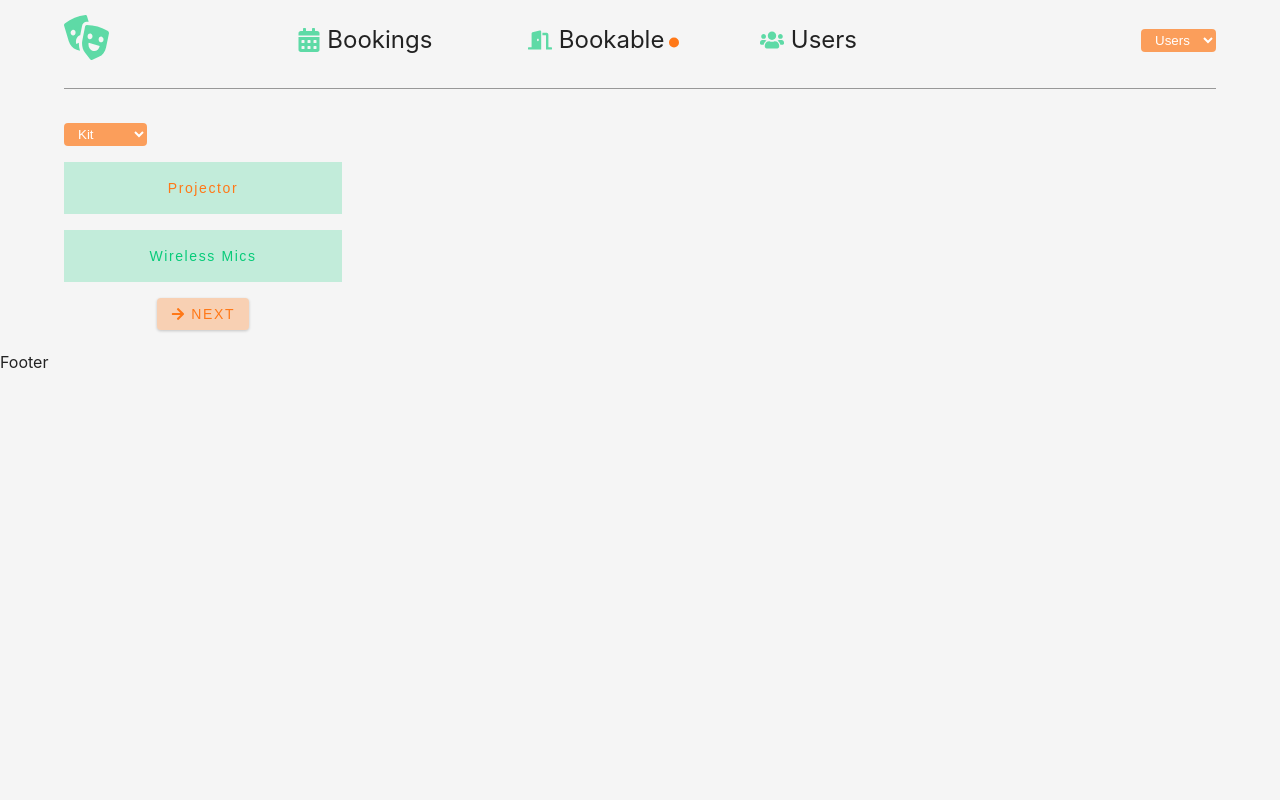
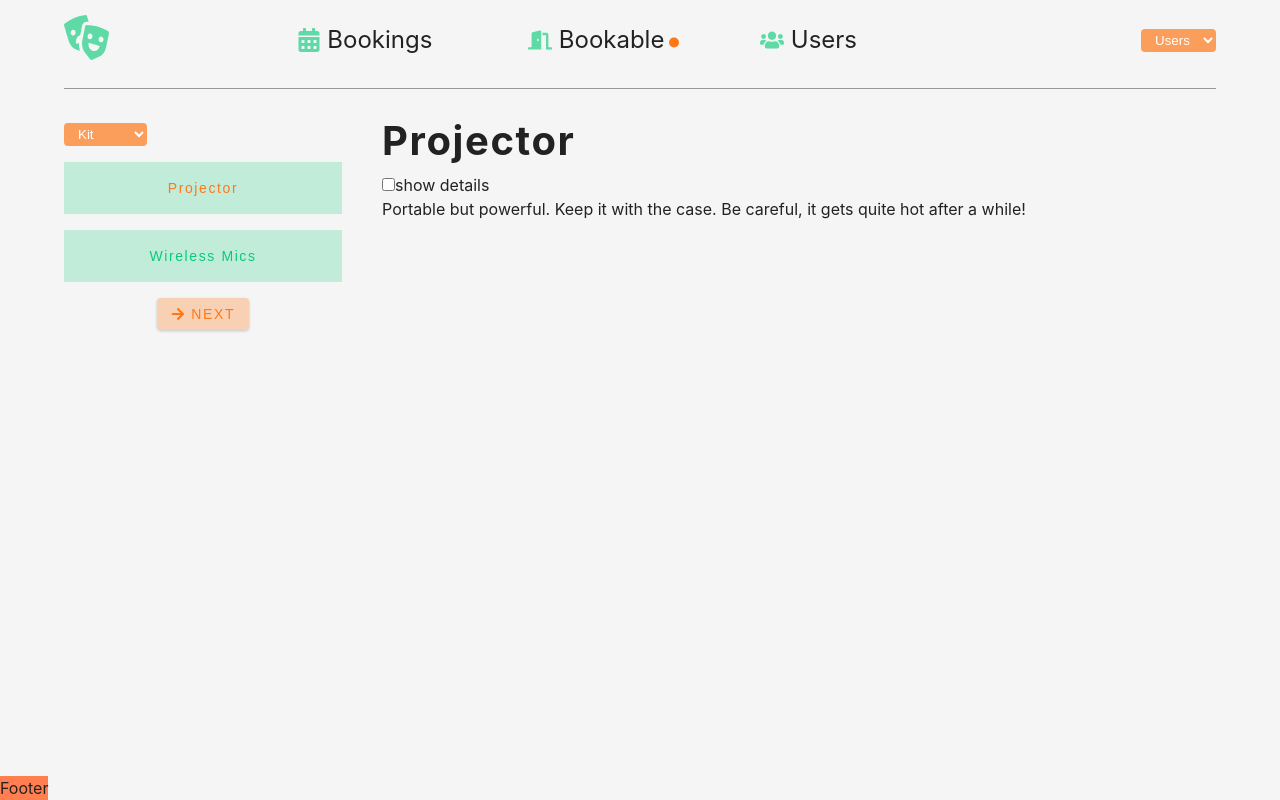
Before and after one commit to VladiVK/react-ts-bookable, a React (Create React App) app: page /bookable in a window 1280 px wide. Built offline with nearby package versions, Linux system fonts and the light colour scheme.

Commit message:
chore: initial setup Bookable details section

```diff
--- a/src/components/bokkablesList/BookablesList.tsx
+++ b/src/components/bokkablesList/BookablesList.tsx
@@ -1,7 +1,7 @@
 import React, { useState, useEffect } from 'react';
 import { FaArrowRight } from 'react-icons/fa';
 import { BookablesListWrapper } from './style';
-
+import { days, sessions } from '../../utils/static.json';
 import { useAppDispatch, useAppSelector } from '../../hooks/hooks';
 import {
   changeGroup,
@@ -9,6 +9,8 @@ import {
   updateBookablesInGroup,
   setBookableIndex,
   resetBookableIndex,
+  setBookable,
+  changeDetailsStatus,
 } from '../../store/bookablesSlice/bookables_slice';
 
 const BookablesList = () => {
@@ -18,18 +20,24 @@ const BookablesList = () => {
     bookablesInGroup,
     groups,
     bookableIndex,
+    bookable,
+    hasDetails,
   } = useAppSelector((state) => state.bookables);
 
   useEffect(() => {
     dispatch(resetBookableIndex());
+    dispatch(updateBookablesInGroup());
   }, [selectedGroup]);
 
   useEffect(() => {
-    dispatch(updateBookablesInGroup());
-  }, [selectedGroup]);
+    dispatch(setBookable());
+  }, [bookableIndex]);
 
   return (
     <BookablesListWrapper>
+      {/* Groups */}
+
+      <div className='bookables__group-container'>
         <select
           value={selectedGroup}
           className='bookables__group'
@@ -71,6 +79,51 @@ const BookablesList = () => {
             <span>next</span>
           </button>
         </p>
+      </div>
+      {/* Details */}
+      {bookable && (
+        <div className='bookable-details'>
+          <div className='bookable-details__item'>
+            <div className='bookable-details__item--header'>
+              <h2 className='bookable-details__item--title'>
+                {bookable.title}
+              </h2>
+              <span className='bookable-details__item--controls'>
+                <label htmlFor='details'>
+                  <input
+                    type='checkbox'
+                    name='details'
+                    id='details'
+                    checked={hasDetails}
+                    onChange={() => dispatch(changeDetailsStatus())}
+                  />
+                  show details
+                </label>
+              </span>
+            </div>
+
+            <p>{bookable.notes}</p>
+
+            {hasDetails && (
+              <div className='bookable-details__item--specialities'>
+                <h3>Availability</h3>
+                <div className='bookable-details__item--availability'>
+                  <ul>
+                    {bookable.days.map((d) => (
+                      <li key={d}>{days[d]}</li>
+                    ))}
+                  </ul>
+                  <ul>
+                    {bookable.sessions.map((s) => (
+                      <li key={s}>{sessions[s]}</li>
+                    ))}
+                  </ul>
+                </div>
+              </div>
+            )}
+          </div>
+        </div>
+      )}
     </BookablesListWrapper>
   );
 };
--- a/src/components/bokkablesList/style.js
+++ b/src/components/bokkablesList/style.js
@@ -1,8 +1,17 @@
 import styled from 'styled-components';
 
 export const BookablesListWrapper = styled.div`
-  width: 100%;
-  max-width: 20rem;
+  display: grid;
+
+  @media (min-width: 992px) {
+    grid-template-columns: 1fr 3fr;
+    grid-column-gap: 2.5rem;
+  }
+
+  .bookables__group-container {
+    width: 100%;
+    max-width: 20rem;
+  }
 
   .bookables__group {
     padding: 3px 10px;
--- a/src/components/footer/Footer.tsx
+++ b/src/components/footer/Footer.tsx
@@ -1,7 +1,8 @@
 import React from 'react';
+import { FooterWrapper } from './style';
 
 const Footer = () => {
-  return <div>Footer</div>;
+  return <FooterWrapper>Footer</FooterWrapper>;
 };
 
 export default Footer;
--- /dev/null
+++ b/src/components/footer/style.js
@@ -0,0 +1,7 @@
+import styled from 'styled-components';
+
+export const FooterWrapper = styled.div`
+  background: coral;
+  position: absolute;
+  bottom: 0;
+`;
--- a/src/components/navbar/Navbar.tsx
+++ b/src/components/navbar/Navbar.tsx
@@ -8,8 +8,12 @@ import Logo from '../../assets/icons/main-logo.svg';
 import { FaBars } from 'react-icons/fa';
 // Styles
 import { NavbarWrapper } from './style';
+import { useAppDispatch } from '../../hooks/hooks';
+import { openStdin } from 'process';
+import { openSidebar } from '../../store/navigationSlice/navigation_slice';
 
 const Navbar = () => {
+  const dispatch = useAppDispatch();
   return (
     <>
       <NavbarWrapper>
@@ -17,7 +21,10 @@ const Navbar = () => {
           <Link to='/'>
             <img className='nav__logo' src={Logo} alt='bookable logotype' />
           </Link>
-          <button className='nav__toggle'>
+          <button
+            className='nav__toggle'
+            onClick={() => dispatch(openSidebar())}
+          >
             <FaBars />
           </button>
           <NavbarLinks />
--- a/src/components/sidebar/Sidebar.tsx
+++ b/src/components/sidebar/Sidebar.tsx
@@ -6,20 +6,29 @@ import Logo from '../../assets/icons/main-logo.svg';
 import { links } from '../../utils/constants';
 import { NavLink } from 'react-router-dom';
 
+import { useAppSelector, useAppDispatch } from '../../hooks/hooks';
+import { closeSidebar } from '../../store/navigationSlice/navigation_slice';
+
 const Sidebar = () => {
+  const { isSidebarOpen } = useAppSelector((state) => state.navigation);
+  const dispatch = useAppDispatch();
   return (
     <SidebarWrapper>
-      <aside className='sidebar'>
+      <aside className={`sidebar ${isSidebarOpen && 'sidebar-show'}`}>
         <header className='sidebar__header'>
           <img src={Logo} alt='bookable logo' className='sidebar__logo' />
-          <button type='button' className='sidebar__btn-close'>
+          <button
+            type='button'
+            className='sidebar__btn-close'
+            onClick={() => dispatch(closeSidebar())}
+          >
             <FaTimes />
           </button>
         </header>
         <ul className='sidebar__links'>
           {links.map(({ id, icon, title, url }) => (
             <li key={id} className='sidebar__link'>
-              <NavLink to={url}>
+              <NavLink to={url} onClick={() => dispatch(closeSidebar())}>
                 {icon}
                 <span>{title}</span>
               </NavLink>
--- a/src/pages/bookable/BookablePage.tsx
+++ b/src/pages/bookable/BookablePage.tsx
@@ -4,9 +4,7 @@ import { BookablesPageWrapper } from './style';
 const BookablePage = () => {
   return (
     <BookablesPageWrapper className='container-center'>
-      <div className='bookables-page__content'>
-        <BookablesList />
-      </div>
+      <BookablesList />
     </BookablesPageWrapper>
   );
 };
--- a/src/pages/bookable/style.js
+++ b/src/pages/bookable/style.js
@@ -2,14 +2,4 @@ import styled from 'styled-components';
 
 export const BookablesPageWrapper = styled.main`
   margin-top: 2rem;
-  /* display: grid; */
-
-  .bookables-page__content {
-    display: grid;
-
-    @media (min-width: 992px) {
-      grid-template-columns: 1fr 3fr;
-      grid-column-gap: 2.5rem;
-    }
-  }
 `;
--- a/src/store/bookablesSlice/bookables_slice.ts
+++ b/src/store/bookablesSlice/bookables_slice.ts
@@ -17,6 +17,8 @@ type BookablesState = {
   bookableIndex: number;
   bookables: BookableUI[];
   bookablesInGroup: BookableUI[];
+  bookable: BookableUI;
+  hasDetails: boolean;
 };
 const initialState: BookablesState = {
   groups: [...new Set(bookables.map((b) => b.group))],
@@ -24,6 +26,8 @@ const initialState: BookablesState = {
   bookableIndex: 0,
   bookables: bookables,
   bookablesInGroup: [],
+  bookable: {} as BookableUI,
+  hasDetails: false,
 };
 
 export const bookablesSlice = createSlice({
@@ -49,6 +53,13 @@ export const bookablesSlice = createSlice({
     resetBookableIndex: (state) => {
       state.bookableIndex = 0;
     },
+    setBookable: (state) => {
+      state.bookable = state.bookablesInGroup[state.bookableIndex];
+      state.bookable.days = state.bookable.days.sort((a, b) => a - b);
+    },
+    changeDetailsStatus: (state) => {
+      state.hasDetails = !state.hasDetails;
+    },
   },
 });
 
@@ -58,5 +69,7 @@ export const {
   setNextBookableIndex,
   setBookableIndex,
   resetBookableIndex,
+  setBookable,
+  changeDetailsStatus,
 } = bookablesSlice.actions;
 export default bookablesSlice.reducer;
--- /dev/null
+++ b/src/store/navigationSlice/navigation_slice.ts
@@ -0,0 +1,21 @@
+import { createSlice, PayloadAction } from '@reduxjs/toolkit';
+
+const initialState = {
+  isSidebarOpen: false,
+};
+
+export const navigationSlice = createSlice({
+  name: 'navigation',
+  initialState,
+  reducers: {
+    openSidebar: (state) => {
+      state.isSidebarOpen = true;
+    },
+    closeSidebar: (state) => {
+      state.isSidebarOpen = false;
+    },
+  },
+});
+
+export const { closeSidebar, openSidebar } = navigationSlice.actions;
+export default navigationSlice.reducer;
--- a/src/store/store.ts
+++ b/src/store/store.ts
@@ -1,8 +1,10 @@
 import { configureStore } from '@reduxjs/toolkit';
 import bookablesReducer from './bookablesSlice/bookables_slice';
+import navigationReducer from './navigationSlice/navigation_slice';
 export const store = configureStore({
   reducer: {
     bookables: bookablesReducer,
+    navigation: navigationReducer,
   },
 });
 
```
Lines whose indentation alone changed are shown as unchanged.
